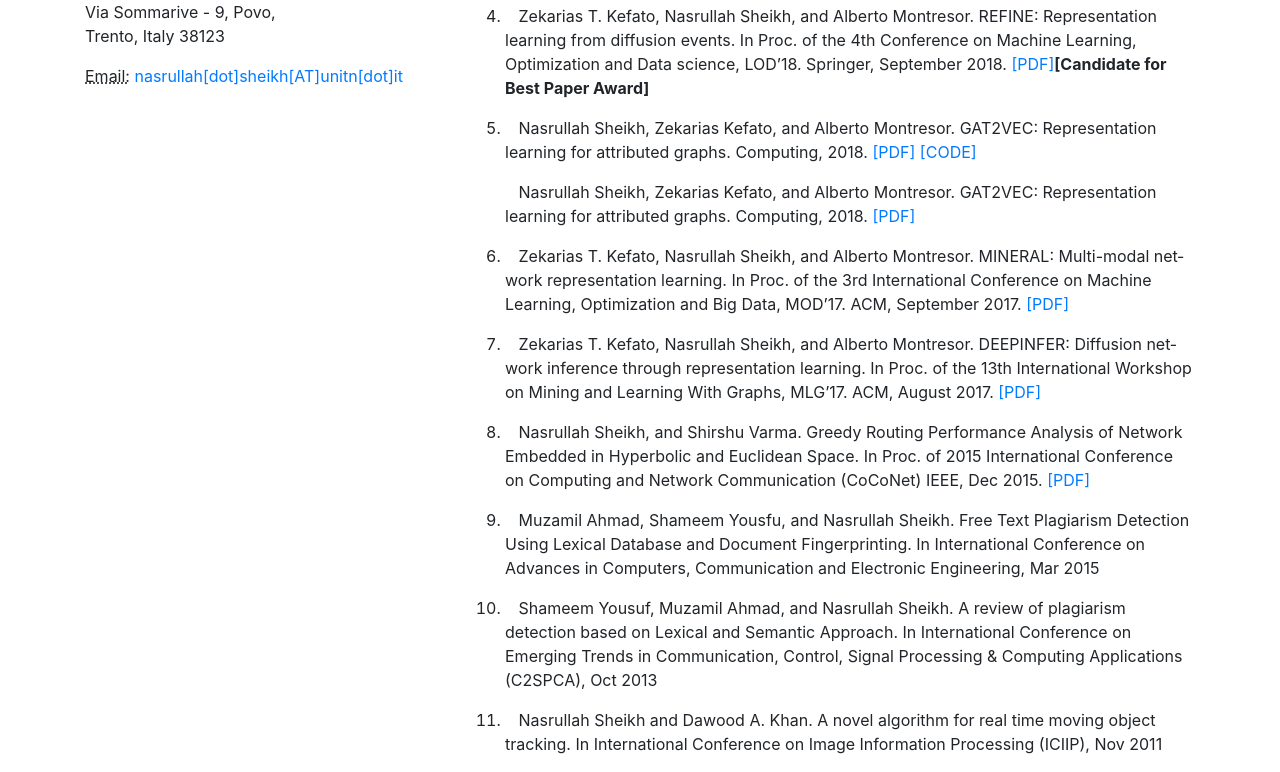
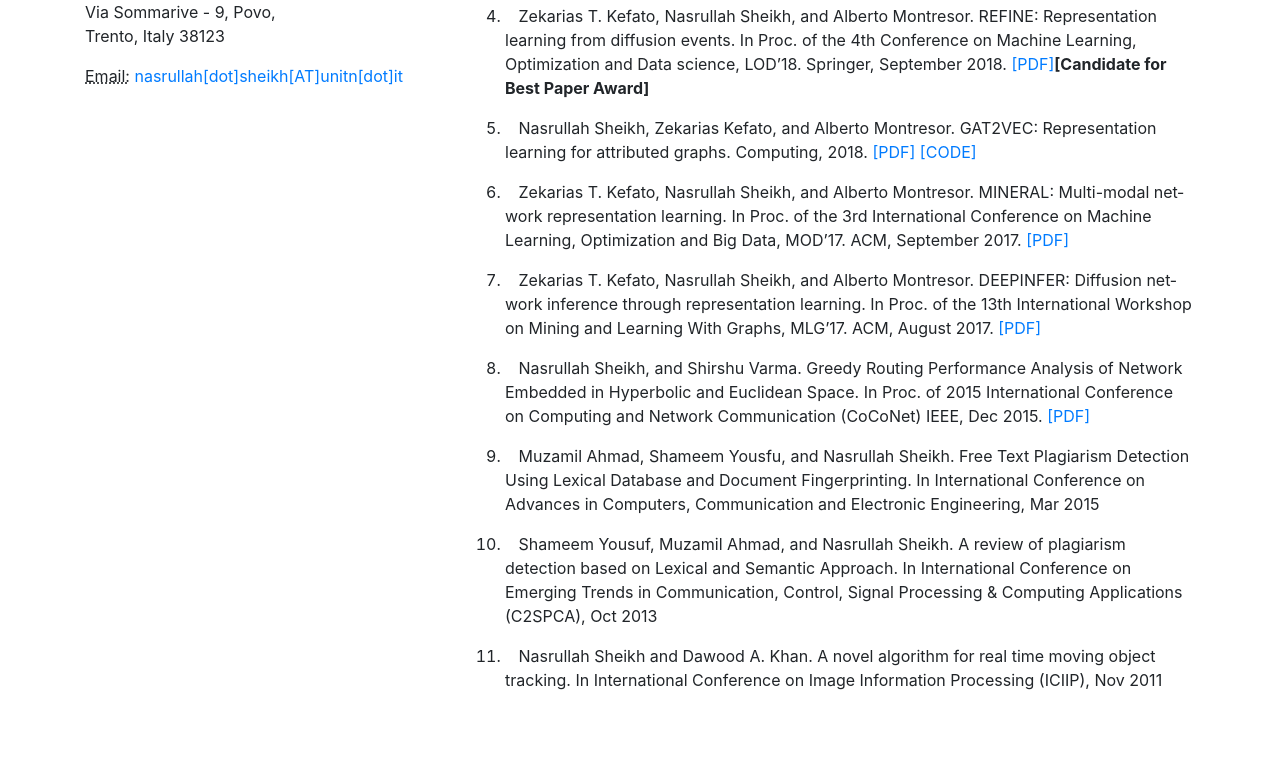
Before and after one commit to snash4/snash4.github.io, a website: page publication.html in a window 1280 px wide. Shown: the part 793-1565 px from the top of the page. After the commit the page ends 1501 px from the top, so only its background shows below. Drawn offline with Linux system fonts and the light colour scheme.

Commit message:
double paper listing

```diff
--- a/publication.html
+++ b/publication.html
@@ -107,9 +107,6 @@
                 </li>
                 <li>
                   <p class="bibitem"><span class="biblabel"><span class="bibsp">&nbsp;&nbsp;&nbsp;</span></span><a id="XSKM18"></a>Nasrullah Sheikh, Zekarias Kefato, and Alberto Montresor. <span class="caps">GAT2VEC</span>: Representation lear­ning for attri­bu­ted gra­phs.&nbsp;<span class="cmti-10">Computing</span>, 2018.&nbsp;<a href="http://disi.unitn.it/~montreso/pubs/papers/computing18.pdf">[<span class="caps">PDF</span>]</a>&nbsp;<a href="https://github.com/snash4/GAT2VEC">[<span class="caps">CODE</span>]</a></p>
-
-                  <p class="bibitem"><span class="biblabel"><span class="bibsp">&nbsp;&nbsp;&nbsp;</span></span><a id="XSKM18"></a>Nasrullah Sheikh, Zekarias Kefato, and Alberto Montresor. <span class="caps">GAT2VEC</span>: Representation lear­ning for attri­bu­ted gra­phs.&nbsp;<span class="cmti-10">Computing</span>, 2018.&nbsp;<a href="http://disi.unitn.it/~montreso/pubs/papers/computing18.pdf">[<span class="caps">PDF</span>]</a></p>
-
                 </li>
                 <li>
                   <p class="bibitem"><span class="biblabel"><span class="bibsp">&nbsp;&nbsp;&nbsp;</span></span><a id="XMOD17"></a>Zekarias&nbsp;T. Kefato, Nasrullah Sheikh, and Alberto Montresor. <span class="caps">MINERAL</span>: Multi-modal net­work repre­sen­ta­tion lear­ning. In&nbsp;<span class="cmti-10">Proc. of the</span>&nbsp;<span class="cmti-10">3rd International Conference on Machine Learning, Optimization and Big</span>&nbsp;<span class="cmti-10">Data</span>, <span class="caps">MOD</span>’17. <span class="caps">ACM</span>, September 2017.&nbsp;<a href="http://disi.unitn.it/~montreso/pubs/papers/mod17.pdf">[<span class="caps">PDF</span>]</a></p>
```
